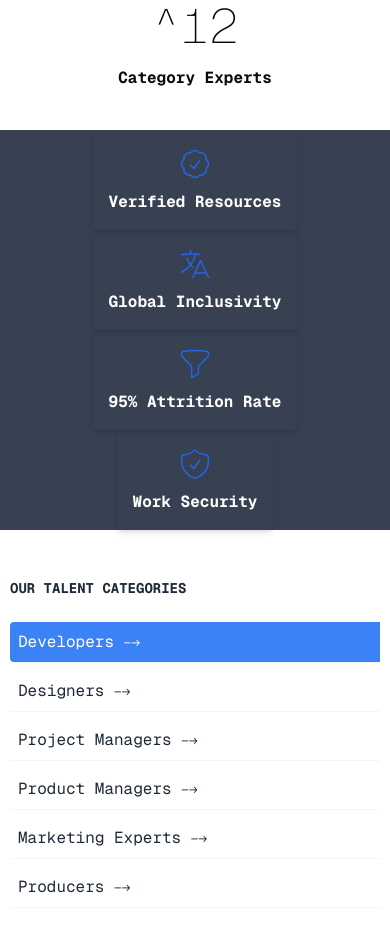
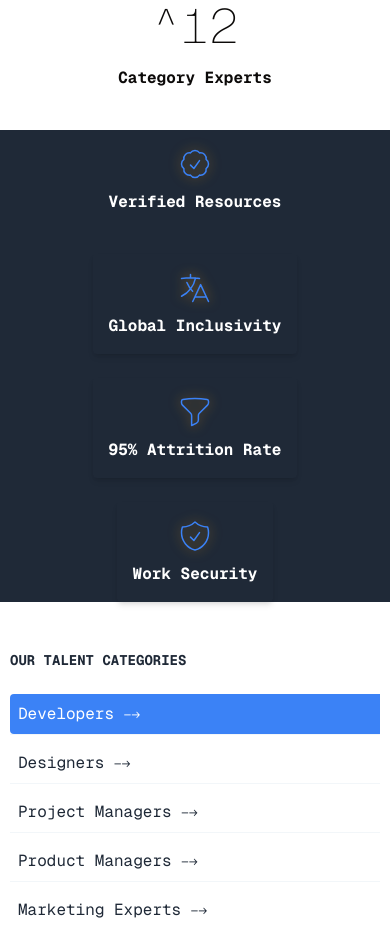
Before and after one commit to Shashank-ww/newsuper, a Next.js app: page /talent in a window 390 px wide. Shown: the part 1340-2267 px from the top of the page. Built offline with nearby package versions, Linux system fonts and the light colour scheme.

Commit message:
final dec

```diff
--- a/src/app/page.tsx
+++ b/src/app/page.tsx
@@ -90,7 +90,7 @@ export default function Home() {
         We help brands make confident marketing decisions through tailored media strategies and quality content execution.
         <br/>
         <br/>
-        Unlike big agencies bound by conflicts of interest and top-down directives, we&apos;re proudly independent—focused solely on delivering smart, unbiased, and impactful results for our clients. Driven by truth, well told.
+        Unlike big agencies bound by top-down directives and conflict of interests, we&apos;re proudly independent—focused solely on delivering smart, unbiased, and impactful results for our clients. Driven by truth, well told.
       </p>
     </div>
 </MaxWidthWrapper>
--- a/src/app/resources/page.tsx
+++ b/src/app/resources/page.tsx
@@ -2,6 +2,7 @@
 
 import MaxWidthWrapper from "@/components/MaxWidthWrapper";
 import Blog from "../blog/page";
+import ThreeWords from "@/components/Threewords";
 
 const Resources = () => {
     return (
@@ -25,6 +26,9 @@ const Resources = () => {
                 </div>
 
 <MaxWidthWrapper>
+            <MaxWidthWrapper>
+            <ThreeWords/>
+        </MaxWidthWrapper>
 <Blog/>
 </MaxWidthWrapper>
 
@@ -62,6 +66,7 @@ const Resources = () => {
                     Jobs
 
         </MaxWidthWrapper>
+
         </main>
     );
 };
--- a/src/app/talent/page.tsx
+++ b/src/app/talent/page.tsx
@@ -88,42 +88,122 @@ const Talent = () => {
               </div>
         </MaxWidthWrapper>
 
-<div className="bg-gray-700 text-white flex flex-col items-center justify-center sm:flex-row">
+<div className="bg-gray-800 text-white flex flex-col items-center justify-center sm:flex-row">
 <MaxWidthWrapper>
-      <div className="flex flex-col md:flex-row px-8 items-center justify-evenly">
-      <div className="p-4 cursor-default transition-transform duration-300 rounded-sm shadow-md hover:scale-110 hover:bg-gray-900">
+  <div className="flex flex-col md:flex-row px-8 items-center justify-evenly gap-6">
+
+    {/* Verified Resources */}
+    <div className="group p-4 cursor-default transition-transform duration-300 rounded-sm hover:shadow-md hover:scale-110 hover:bg-gray-900">
       <div className="flex items-center justify-center">
-            <svg xmlns="http://www.w3.org/2000/svg" fill="none" viewBox="0 0 24 24" strokeWidth="1" stroke="currentColor" className="h-9 w-9 text-blue-600">
-            <path strokeLinecap="round" strokeLinejoin="round" d="M9 12.75 11.25 15 15 9.75M21 12c0 1.268-.63 2.39-1.593 3.068a3.745 3.745 0 0 1-1.043 3.296 3.745 3.745 0 0 1-3.296 1.043A3.745 3.745 0 0 1 12 21c-1.268 0-2.39-.63-3.068-1.593a3.746 3.746 0 0 1-3.296-1.043 3.745 3.745 0 0 1-1.043-3.296A3.745 3.745 0 0 1 3 12c0-1.268.63-2.39 1.593-3.068a3.745 3.745 0 0 1 1.043-3.296 3.746 3.746 0 0 1 3.296-1.043A3.746 3.746 0 0 1 12 3c1.268 0 2.39.63 3.068 1.593a3.746 3.746 0 0 1 3.296 1.043 3.746 3.746 0 0 1 1.043 3.296A3.745 3.745 0 0 1 21 12Z" />
+        <svg
+          xmlns="http://www.w3.org/2000/svg"
+          fill="none"
+          viewBox="0 0 24 24"
+          strokeWidth="1"
+          stroke="currentColor"
+          className="
+            h-9 w-9
+            text-blue-500
+            group-hover:text-amber-500
+            transition-colors duration-300
+            drop-shadow-[0_0_6px_rgba(245,158,11,0.6)]
+            group-hover:drop-shadow-[0_0_10px_rgba(245,158,11,0.9)]
+          "
+        >
+          <path
+            strokeLinecap="round"
+            strokeLinejoin="round"
+            d="M9 12.75 11.25 15 15 9.75M21 12c0 1.268-.63 2.39-1.593 3.068a3.745 3.745 0 0 1-1.043 3.296 3.745 3.745 0 0 1-3.296 1.043A3.745 3.745 0 0 1 12 21c-1.268 0-2.39-.63-3.068-1.593a3.746 3.746 0 0 1-3.296-1.043 3.745 3.745 0 0 1-1.043-3.296A3.745 3.745 0 0 1 3 12c0-1.268.63-2.39 1.593-3.068a3.745 3.745 0 0 1 1.043-3.296 3.746 3.746 0 0 1 3.296-1.043A3.746 3.746 0 0 1 12 3c1.268 0 2.39.63 3.068 1.593a3.746 3.746 0 0 1 3.296 1.043 3.746 3.746 0 0 1 1.043 3.296A3.745 3.745 0 0 1 21 12Z"
+          />
         </svg>
       </div>
       <p className="pt-2 font-bold">Verified Resources</p>
     </div>
 
-          <div className="p-4 cursor-default transition-transform duration-300 rounded-sm shadow-md hover:scale-110 hover:bg-gray-900">
+    {/* Global Inclusivity */}
+    <div className="group p-4 cursor-default transition-transform duration-300 rounded-sm shadow-md hover:scale-110 hover:bg-gray-900">
       <div className="flex items-center justify-center">
-            <svg xmlns="http://www.w3.org/2000/svg" fill="none" viewBox="0 0 24 24" strokeWidth="1" stroke="currentColor" className="h-9 w-9 text-blue-600">
-            <path strokeLinecap="round" strokeLinejoin="round" d="m10.5 21 5.25-11.25L21 21m-9-3h7.5M3 5.621a48.474 48.474 0 0 1 6-.371m0 0c1.12 0 2.233.038 3.334.114M9 5.25V3m3.334 2.364C11.176 10.658 7.69 15.08 3 17.502m9.334-12.138c.896.061 1.785.147 2.666.257m-4.589 8.495a18.023 18.023 0 0 1-3.827-5.802" />
+        <svg
+          xmlns="http://www.w3.org/2000/svg"
+          fill="none"
+          viewBox="0 0 24 24"
+          strokeWidth="1"
+          stroke="currentColor"
+          className="
+            h-9 w-9
+            text-blue-500
+            group-hover:text-amber-500
+            transition-colors duration-300
+            drop-shadow-[0_0_6px_rgba(245,158,11,0.6)]
+            group-hover:drop-shadow-[0_0_10px_rgba(245,158,11,0.9)]
+          "
+        >
+          <path
+            strokeLinecap="round"
+            strokeLinejoin="round"
+            d="m10.5 21 5.25-11.25L21 21m-9-3h7.5M3 5.621a48.474 48.474 0 0 1 6-.371m0 0c1.12 0 2.233.038 3.334.114M9 5.25V3m3.334 2.364C11.176 10.658 7.69 15.08 3 17.502m9.334-12.138c.896.061 1.785.147 2.666.257m-4.589 8.495a18.023 18.023 0 0 1-3.827-5.802"
+          />
         </svg>
       </div>
       <p className="pt-2 font-bold">Global Inclusivity</p>
     </div>
-          <div className="p-4 cursor-default transition-transform duration-300 rounded-sm shadow-md hover:scale-110 hover:bg-gray-900">
+
+    {/* 95% Attrition Rate */}
+    <div className="group p-4 cursor-default transition-transform duration-300 rounded-sm shadow-md hover:scale-110 hover:bg-gray-900">
       <div className="flex items-center justify-center">
-            <svg xmlns="http://www.w3.org/2000/svg" fill="none" viewBox="0 0 24 24" strokeWidth="1" stroke="currentColor" className="h-9 w-9 text-blue-600">
-            <path strokeLinecap="round" strokeLinejoin="round" d="M12 3c2.755 0 5.455.232 8.083.678.533.09.917.556.917 1.096v1.044a2.25 2.25 0 0 1-.659 1.591l-5.432 5.432a2.25 2.25 0 0 0-.659 1.591v2.927a2.25 2.25 0 0 1-1.244 2.013L9.75 21v-6.568a2.25 2.25 0 0 0-.659-1.591L3.659 7.409A2.25 2.25 0 0 1 3 5.818V4.774c0-.54.384-1.006.917-1.096A48.32 48.32 0 0 1 12 3Z" />
+        <svg
+          xmlns="http://www.w3.org/2000/svg"
+          fill="none"
+          viewBox="0 0 24 24"
+          strokeWidth="1"
+          stroke="currentColor"
+          className="
+            h-9 w-9
+            text-blue-500
+            group-hover:text-amber-500
+            transition-colors duration-300
+            drop-shadow-[0_0_6px_rgba(245,158,11,0.6)]
+            group-hover:drop-shadow-[0_0_10px_rgba(245,158,11,0.9)]
+          "
+        >
+          <path
+            strokeLinecap="round"
+            strokeLinejoin="round"
+            d="M12 3c2.755 0 5.455.232 8.083.678.533.09.917.556.917 1.096v1.044a2.25 2.25 0 0 1-.659 1.591l-5.432 5.432a2.25 2.25 0 0 0-.659 1.591v2.927a2.25 2.25 0 0 1-1.244 2.013L9.75 21v-6.568a2.25 2.25 0 0 0-.659-1.591L3.659 7.409A2.25 2.25 0 0 1 3 5.818V4.774c0-.54.384-1.006.917-1.096A48.32 48.32 0 0 1 12 3Z"
+          />
         </svg>
       </div>
       <p className="pt-2 font-bold">95% Attrition Rate</p>
     </div>
-        <div className="p-4 cursor-default transition-transform duration-300 rounded-sm shadow-md hover:scale-110 hover:bg-gray-900">
+
+    {/* Work Security */}
+    <div className="group p-4 cursor-default transition-transform duration-300 rounded-sm shadow-md hover:scale-110 hover:bg-gray-900">
       <div className="flex items-center justify-center">
-            <svg xmlns="http://www.w3.org/2000/svg" fill="none" viewBox="0 0 24 24" strokeWidth="1" stroke="currentColor" className="h-9 w-9 text-blue-600">
-            <path strokeLinecap="round" strokeLinejoin="round" d="M9 12.75 11.25 15 15 9.75m-3-7.036A11.959 11.959 0 0 1 3.598 6 11.99 11.99 0 0 0 3 9.749c0 5.592 3.824 10.29 9 11.623 5.176-1.332 9-6.03 9-11.622 0-1.31-.21-2.571-.598-3.751h-.152c-3.196 0-6.1-1.248-8.25-3.285Z" />
+        <svg
+          xmlns="http://www.w3.org/2000/svg"
+          fill="none"
+          viewBox="0 0 24 24"
+          strokeWidth="1"
+          stroke="currentColor"
+          className="
+            h-9 w-9
+            text-blue-500
+            group-hover:text-amber-500
+            transition-colors duration-300
+            drop-shadow-[0_0_6px_rgba(245,158,11,0.6)]
+            group-hover:drop-shadow-[0_0_10px_rgba(245,158,11,0.9)]
+          "
+        >
+          <path
+            strokeLinecap="round"
+            strokeLinejoin="round"
+            d="M9 12.75 11.25 15 15 9.75m-3-7.036A11.959 11.959 0 0 1 3.598 6 11.99 11.99 0 0 0 3 9.749c0 5.592 3.824 10.29 9 11.623 5.176-1.332 9-6.03 9-11.622 0-1.31-.21-2.571-.598-3.751h-.152c-3.196 0-6.1-1.248-8.25-3.285Z"
+          />
         </svg>
       </div>
       <p className="pt-2 font-bold">Work Security</p>
     </div>
+
   </div>
 </MaxWidthWrapper>
 </div>
--- /dev/null
+++ b/src/components/Threewords.tsx
@@ -0,0 +1,149 @@
+"use client";
+
+import { useState, useTransition } from "react";
+import { Button } from "@/components/ui/button";
+import { Icons } from "@/components/ui/icons";
+import { FiZap, FiBookOpen, FiBook } from "react-icons/fi";
+import { generateSupersignal } from "@/server/supersignal";
+import { LucideClipboardCopy, LucideCopyCheck } from "lucide-react";
+
+export default function SupersqadSignal() {
+  const [signal, setSignal] = useState<string>("");
+  const [words, setWords] = useState<string[]>([]);
+  const [defs, setDefs] = useState<string[]>([]);
+  const [history, setHistory] = useState<string[]>([]);
+  const [copiedFlash, setCopiedFlash] = useState(false);
+  const [showDefs, setShowDefs] = useState(false);
+  const [showHistory, setShowHistory] = useState(true);
+  const [isPending, startTransition] = useTransition();
+
+  // Generate new supersignal
+  const generate = () => {
+    startTransition(async () => {
+      const res = await generateSupersignal();
+      setSignal(res.phrase);
+      setWords(res.words);
+      setDefs(res.defs);
+      setShowDefs(false);
+      setHistory((prev) => [res.phrase, ...prev].slice(0, 5));
+    });
+  };
+
+  // Copy supersignal to clipboard with branding
+  const copy = async () => {
+    if (!signal) return;
+    const textToCopy = `supersqad signals: ${signal}`;
+    await navigator.clipboard.writeText(textToCopy);
+    setCopiedFlash(true);
+    setTimeout(() => setCopiedFlash(false), 3000);
+  };
+
+  return (
+    <section className="max-w-5xl mx-auto py-12 px-6">
+      <div className="grid md:grid-cols-2 gap-10">
+        {/* LEFT: Signal & Controls */}
+        <div className="space-y-4">
+          <p className="text-sm font-medium uppercase tracking-wide text-muted-foreground">
+            Supersqad Signals
+          </p>
+
+          {/* Signal Display */}
+          <div
+            className={`flex items-center gap-3 px-4 py-3 border rounded-md transition-all duration-500 ${
+              copiedFlash ? "bg-amber-100 border-sky-400" : ""
+            }`}
+          >
+            <FiZap className="text-lg" />
+            <div className="flex-1 select-all text-sm font-medium">
+              {isPending ? (
+                <span className="flex items-center gap-2 text-muted-foreground">
+                  <Icons.spinner className="h-4 w-4 animate-spin" />
+                  receiving super signals…
+                </span>
+              ) : signal ? (
+                signal
+              ) : (
+                <span className="text-muted-foreground">
+                  super.brand.signal
+                </span>
+              )}
+            </div>
+
+            {signal && (
+              <button
+                onClick={copy}
+                className="text-xs flex items-center gap-1 text-blue-600 hover:text-blue-800"
+              >
+                {copiedFlash ? (
+                  <LucideCopyCheck size={14} />
+                ) : (
+                  <LucideClipboardCopy size={14} />
+                )}
+                {copiedFlash ? "Copied" : "Copy"}
+              </button>
+            )}
+          </div>
+
+          {/* Buttons Row */}
+          <div className="flex justify-between items-center">
+            {/* Generate Button */}
+            <Button
+              size="default"
+              onClick={generate}
+              disabled={isPending}
+              className="flex items-center gap-2 bg-sky-500 hover:bg-sky-600 text-white"
+            >
+              {isPending && <Icons.spinner className="h-4 w-4 animate-spin" />}
+              {isPending ? "Generating..." : "Generate"}
+            </Button>
+
+            {/* Show/Hide meanings */}
+            {defs.length > 0 && (
+              <button
+                onClick={() => setShowDefs(!showDefs)}
+                className="text-xs flex items-center gap-1 text-muted-foreground hover:text-zinc-900"
+              >
+                {showDefs ? <FiBookOpen /> : <FiBook />}
+                {showDefs ? "Hide meanings" : "Show meanings"}
+              </button>
+            )}
+
+            {/* Show/Hide history */}
+            {history.length > 1 && (
+              <button
+                onClick={() => setShowHistory(!showHistory)}
+                className="text-xs text-blue-500 underline"
+              >
+                {showHistory ? "Hide history" : "Show history"}
+              </button>
+            )}
+          </div>
+
+          {/* History List */}
+          {showHistory && history.length > 1 && (
+            <div className="pt-4 text-xs text-muted-foreground space-y-1">
+              {history.slice(1).map((h) => (
+                <div key={h}>{h}</div>
+              ))}
+            </div>
+          )}
+        </div>
+
+        {/* RIGHT: Definitions */}
+        {showDefs && defs.length > 0 && (
+          <div className="border-l pl-6 space-y-2 text-sm bg-gray-50 p-4 rounded">
+            {words.map((w, i) => (
+              <div key={w} className="flex items-start gap-2">
+                <span className="text-blue-500 font-bold">&bull;</span>
+                <div>
+                  <strong>{w}</strong> —{" "}
+                  <span className="text-muted-foreground">{defs[i]}</span>
+                </div>
+              </div>
+            ))}
+          </div>
+        )}
+      </div>
+    </section>
+  );
+}
```
Also changed, not shown: src/lib/words.ts (added, +101 -0 lines), src/server/supersignal.ts (added, +16 -0 lines). Lines whose indentation alone changed are shown as unchanged.
